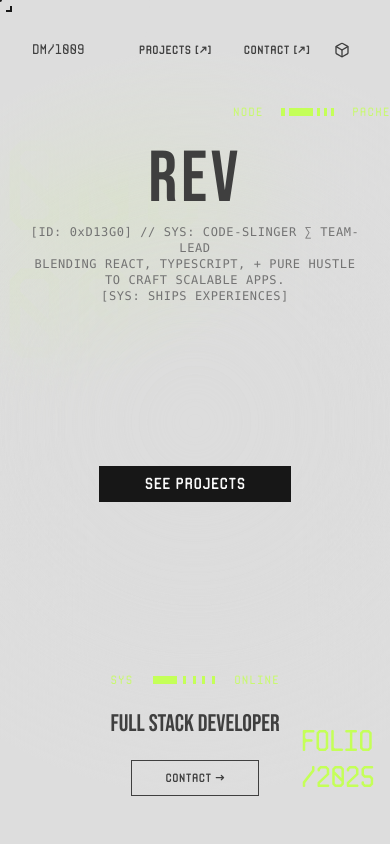
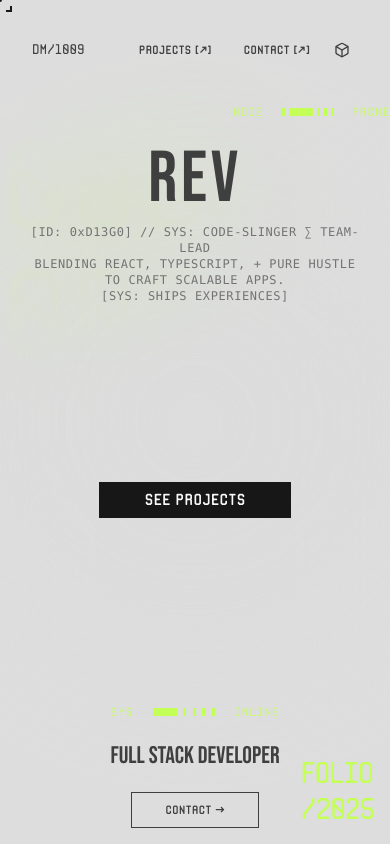
Before and after one commit to dmoscoa1009/dmoscoa-portfolio, a React (Vite) app: page / in a window 390 px wide. Built offline with nearby package versions, Linux system fonts and the light colour scheme.

Commit message:
fix: reduced home padding bottom

```diff
--- a/src/pages/home.tsx
+++ b/src/pages/home.tsx
@@ -30,7 +30,7 @@ export default function HomePage() {
   }, []);
 
   return (
-    <div className="relative h-svh w-full p-4 sm:p-8 pt-24 pb-12 sm:pt-32 flex flex-col gap-y-4 text-foreground">
+    <div className="relative h-svh w-full p-4 sm:p-8 pt-24 sm:pt-32 flex flex-col gap-y-4 text-foreground">
       <div className="sm:absolute top-32 sm:left-1/2 sm:-translate-x-1/2 sm:max-w-2xl ml-auto mr-6 max-w-[30vw] w-full z-10 flex flex-col gap-4">
         <StructureBar left="NODE" right="PACKET" />
       </div>
@@ -131,7 +131,7 @@ export default function HomePage() {
       </div>
 
       {/* Folio Number */}
-      <div className="fixed right-4 bottom-12 sm:bottom-0 -z-10 sm:top-1/2 sm:-translate-y-1/2 text-accent text-3xl sm:text-5xl tracking-tighter">
+      <div className="fixed right-4 bottom-4 sm:bottom-0 -z-10 sm:top-1/2 sm:-translate-y-1/2 text-accent text-3xl sm:text-5xl tracking-tighter">
         <GlitchText text="FOLIO" />
         <br />
         <GlitchText text="/2025" />
```
